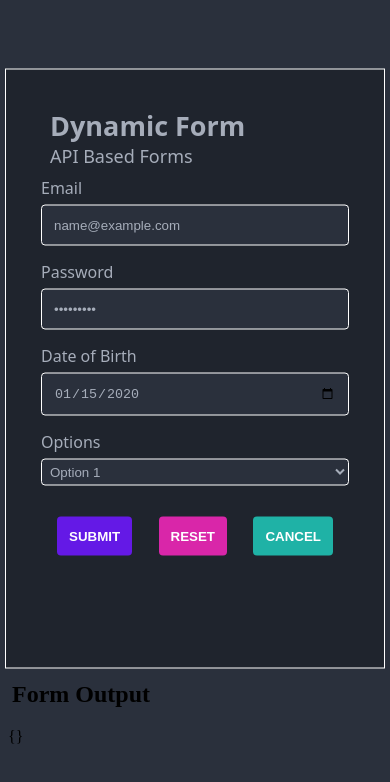
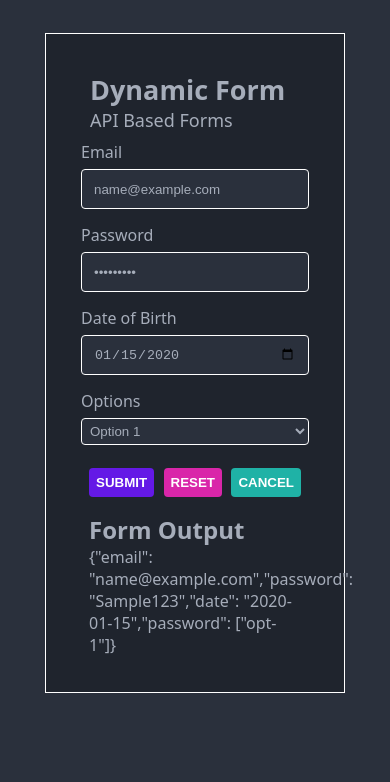
Before and after one commit to vvckovv/form, a plain HTML site: page index.html in a window 390 px wide. Both pictures are taken after typing "name@example.com", "Sample123", "2020-01-15" into the empty fields and a click on the button "SUBMIT". Drawn offline with Linux system fonts and the light colour scheme.

Commit message:
added and edited to html and css and javascript

```diff
--- a/index.html
+++ b/index.html
@@ -19,12 +19,12 @@
         <div class="form">
             <form action="/" id="form">
                 <label for="email">Email</label>
-                <input type="text" id="email" placeholder="Enter your email">
+                <input type="text" id="email" placeholder="Enter your email" required>
                 <p class="err-msg"></p>
                 <label for="password">Password</label>
-                <input type="password" name="password" id="password" placeholder="input your password">
+                <input type="password" name="password" id="password" placeholder="input your password" required>
                 <label for="date">Date of Birth</label>
-                <input type="date" name="date" id="date">
+                <input type="date" name="date" id="date" required>
                 <label for="options">Options</label>
                 <select name="select" id="options">
                     <option value="opt-1">Option 1</option>
@@ -40,14 +40,15 @@
                 <button class="reset" type="reset" onclick="reset()">RESET</button>
                 <button class="cancel" type="cancel" onclick="cancel()">CANCEL</button>
             </div>
-        </div>
-        <div class="form-result">
-            <h2>
-                Form Output
-            </h2>
-            <div class="form-output">{}</div>
+            <div class="form-output">
+                <h2>
+                    Form Output
+                </h2>
+                <div class="result">{}</div>
+            </div>
         </div>
     </div>
+
 
     <script src="index.js"></script>
 </body>
--- a/index.js
+++ b/index.js
@@ -1,20 +1,51 @@
-// const email = document.getElementById("email");
-// const password = document.getElementById("password");
-// const dob = document.getElementById("dob");
-// const options = document.getElementById("options");
+const email = document.getElementById("email");
+function validateEmail(email) {
+  let re = /^[A-Za-z\._\-0-9]*[@][A-Za-z]*[\.][a-z]{2,4}$/
+  return re.test(email);
+}
 
-// function submit(){
-//     if(email.value === '/^[A-Za-z\._\-0-9]*[@][A-Za-z]*[\.][a-z]{2,4}$/'){
-//     }
-//     else {
-//         let group = document.createElement("li");
-//     }
-// }
+console.log(validateEmail('Tunmise@anystring.any'));
 
-function validateForm() {
-    let submit = document.forms["myForm"]["fname"].value;
-    if (submit == "") {
-      alert("Name must be filled out");
-      return false;
-    }
+console.log(validateEmail('my email is anystring@anystring .any'));
+
+const emailInp = document.querySelector('#email');
+const passwordInp = document.querySelector('#password');
+const date = document.querySelector('#date');
+const options = document.querySelector('#options');
+const result = document.querySelector('.result');
+const form = document.querySelector('#form');
+const errMsg = document.querySelector('.err-msg')
+let res = []
+function submit() {
+  res = [];
+  let emailPattern = /^[A-Za-z\._\-0-9]*[@][A-Za-z]*[\.][a-z]{2,4}$/
+  if (!emailPattern.test(emailInp.value)){
+      errMsg.innerHTML = 'input correct email';
+      errMsg.style.color = 'red';
+      errMsg.style.marginTop = '-14px'
+  } else {
+      if(emailInp.value){
+          res.push(`"email": "${emailInp.value}"`)
+          errMsg.innerHTML = '';
+          errMsg.style.color = ''
+          errMsg.style.marginTop = ''
+      }
+      if(passwordInp.value){
+          res.push(`"password": "${passwordInp.value}"`)
+      }
+      if(date.value){
+          res.push(`"date": "${date.value}"`)
+      };
+      if(options.value){
+          res.push(`"password": ["${options.value}"]`)
+      }
+  }
+  result.innerHTML = `{${res}}`
 }
+
+function reset(){
+  emailInp.value = '';
+  passwordInp.value = '';
+  date.value = '';
+  options.value = ''
+};
--- a/style.css
+++ b/style.css
@@ -11,7 +11,7 @@ body {
 
 .container {
     width: 380px;
-    height: 600px;
+    height: auto;
     margin: auto;
     background-color: #1F242D;
     padding: 28px 35px;
@@ -25,61 +25,6 @@ body {
     font-size: 18px;
 }
 
-/* .email {
-    padding: 0.5em;
-}
-
-.email input {
-    width: 100%;
-    height: 45px;
-    padding: 0.5em;
-    background-color: #2A303C;
-    border: 1px solid #606876 ;
-    border-radius: 7px;
-    color: #A6ADBA;
-}
-
-.password {
-    padding: 0.5em;
-}
-
-.password input {
-    width: 100%;
-    height: 40px;
-    padding: 0.5em;
-    background-color: #2A303C;
-    border: 1px solid #606876 ;
-    border-radius: 7px;
-    color: #A6ADBA;
-}
-
-.dob {
-    padding: 0.5em;
-}
-
-.dob input {
-    width: 100%;
-    height: 40px;
-    padding: 0.5em;
-    background-color: #2A303C;
-    border: 1px solid #606876 ;
-    border-radius: 7px;
-    color: #A6ADBA;
-}
-
-.options {
-    padding: 0.5em;
-}
-
-.options select {
-    width: 100%;
-    padding: 0.5em;
-    background-color: #2A303C;
-    border: 1px solid #606876 ;
-    border-radius: 7px;
-    color: #A6ADBA;
-} */
-
 .form input, .form select{
     padding: 12px;
     margin: 6px 0 15px;
@@ -87,6 +32,7 @@ body {
     border: 1px solid white;
     border-radius: 4px;
     width: 100%;
+    height: 40px;
     color: #A6ADBA;
     scrollbar-width: none;
 }
@@ -100,11 +46,51 @@ body {
 label{
     display: flex;
 }
-.buttons{
-    margin-top: -8px;
-    margin: -6px 15px 0;
+
+.button {
+    padding: 1em;
     display: flex;
     justify-content: space-between;
+}
+
+.button button {
+    padding: 12px;
+    border-radius: 4px;
+    border: none;
+    font-weight: 700;
+    color: white
+}
+
+.submit {
+    background-color: #6419e6;
+}
+
+.submit:hover {
+    background-color: #6533bb;
+}
+
+.reset {
+    background-color: #d926a9;
+}
+
+.reset:hover {
+    background-color: #c2309b;
+}
+
+.cancel {
+    background-color: #1fb2a6;
+}
+
+.cancel:hover {
+    background-color: #2c9d94;
+}
+
+.form-result h2 {
+    padding: 0.5em;
+}
+
+.form-output {
+    padding: 0.5em;
 }
 
 .button {
@@ -141,3 +127,35 @@ label{
 .form-output {
     padding: 0.5em;
 }
+
+@media screen and (max-width: 700px) {
+    body {
+        background-color: #2A303C;
+        transform: translateY(5%);
+    }
+
+    .container {
+        width: 300px;
+        height: auto;
+        margin: auto;
+        background-color: #1F242D;
+        padding: 28px 35px;
+        color: #A6ADBA;
+        font-family: system-ui, -apple-system, BlinkMacSystemFont, 'Segoe UI', Roboto, Oxygen, Ubuntu, Cantarell, 'Open Sans', 'Helvetica Neue', sans-serif;
+        border: 1px solid #fff;
+    }
+
+    .button {
+        padding: 0.5em;
+        display: flex;
+        justify-content: space-between;
+    }
+
+    .button button {
+        padding: 7px;
+        border-radius: 4px;
+        border: none;
+        font-weight: 700;
+        color: white
+    }
+}
```
